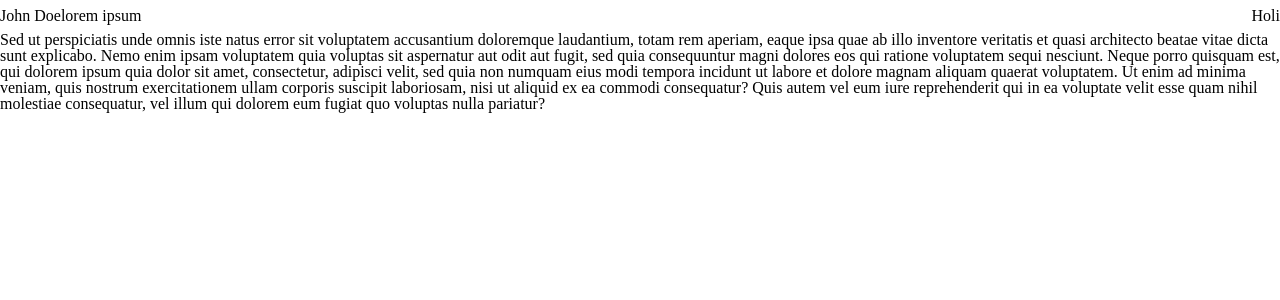
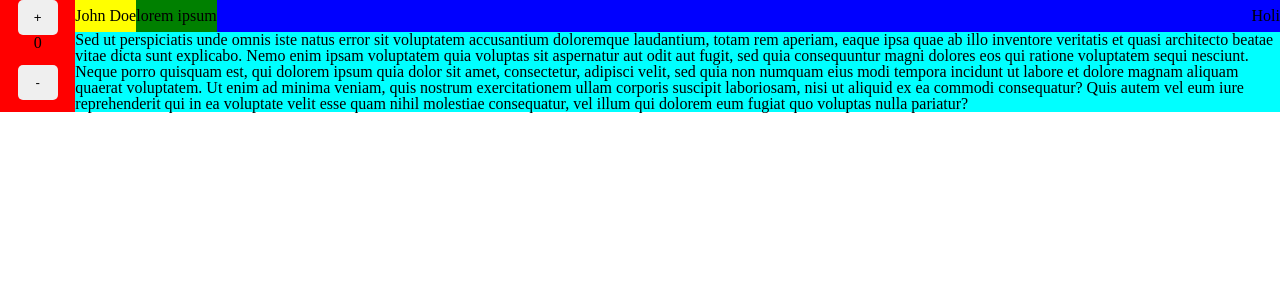
Before and after one commit to ImMPrada/discussion, a React (Create React App) app: page / in a window 1280 px wide. Shown: the top 300 px of the page. Built offline with nearby package versions, Linux system fonts and the light colour scheme; what random-avatar-generator would draw is missing.

Commit message:
Create Post component

```diff
--- a/src/App.tsx
+++ b/src/App.tsx
@@ -1,11 +1,10 @@
 import React from 'react';
-import logo from './logo.svg';
 import './App.css';
-import { Message } from './components/UI/molecules'
+import { Post } from './components/UI/organisms'
 
 function App() {
   return (
-    <Message />
+    <Post />
   );
 }
 
--- a/src/components/UI/atoms/ATimeAgoLabel/styles.css
+++ b/src/components/UI/atoms/ATimeAgoLabel/styles.css
@@ -2,6 +2,7 @@
   height: 100%;
   display: flex;
   align-items: center;
+  background-color:green;
 
   margin: 0;
   padding: 0;
--- a/src/components/UI/atoms/LikesContainer/styles.css
+++ b/src/components/UI/atoms/LikesContainer/styles.css
@@ -5,7 +5,7 @@
   align-content: center;
   align-items: center;
   height: 100px;
-  width: 40px;
+  width: auto;
   background-color: red;
   border-radius: 5px;
   border: 0;
--- a/src/components/UI/atoms/MessageBody/styles.css
+++ b/src/components/UI/atoms/MessageBody/styles.css
@@ -1,5 +1,5 @@
 .MessageBody {
-
+  background-color: aqua;
   margin: 0;
   padding: 0;
   border: 0;
--- a/src/components/UI/atoms/ProfileBox/styles.css
+++ b/src/components/UI/atoms/ProfileBox/styles.css
@@ -4,8 +4,8 @@
   justify-content: flex-start;
   align-items: center;
   align-content: center;
-
-  height: 32px;
+  background-color: yellow;
+  height: 100%;
 
   margin: 0;
   padding: 0;
@@ -29,7 +29,7 @@
 .profilebox-nickname h3 {
   font-weight: 500;
   font-size: 16px;
-  line-height: 18.96pz;
+  line-height: 18.96px;
 
   margin: 0;
   padding: 0;
--- /dev/null
+++ b/src/components/UI/organisms/Post/Post.tsx
@@ -0,0 +1,20 @@
+import React from 'react';
+import { LikesContainer } from '../../atoms'
+import { Message } from '../../molecules';
+import './styles.css'
+
+const Post = () => {
+
+  return(
+    <div className="post">
+      <div className="post-likes-container">
+        <LikesContainer />
+      </div>
+      <div className="post-message">
+        <Message />
+      </div>
+    </div>
+  )
+}
+
+export default Post;
--- /dev/null
+++ b/src/components/UI/organisms/Post/index.ts
@@ -0,0 +1 @@
+export { default } from './Post'
--- /dev/null
+++ b/src/components/UI/organisms/Post/styles.css
@@ -0,0 +1,20 @@
+.post {
+  display: flex;
+  flex-direction: row;
+
+  width: 100%;
+
+  margin: 0;
+  padding: 0;
+  border: 0;
+}
+
+.post-likes-container {
+  width: 80px;
+  background-color: red;
+}
+
+.post-message {
+  width: 100%;
+  background-color: blue;
+}
--- /dev/null
+++ b/src/components/UI/organisms/index.ts
@@ -0,0 +1 @@
+export { default as Post } from './Post';
```
